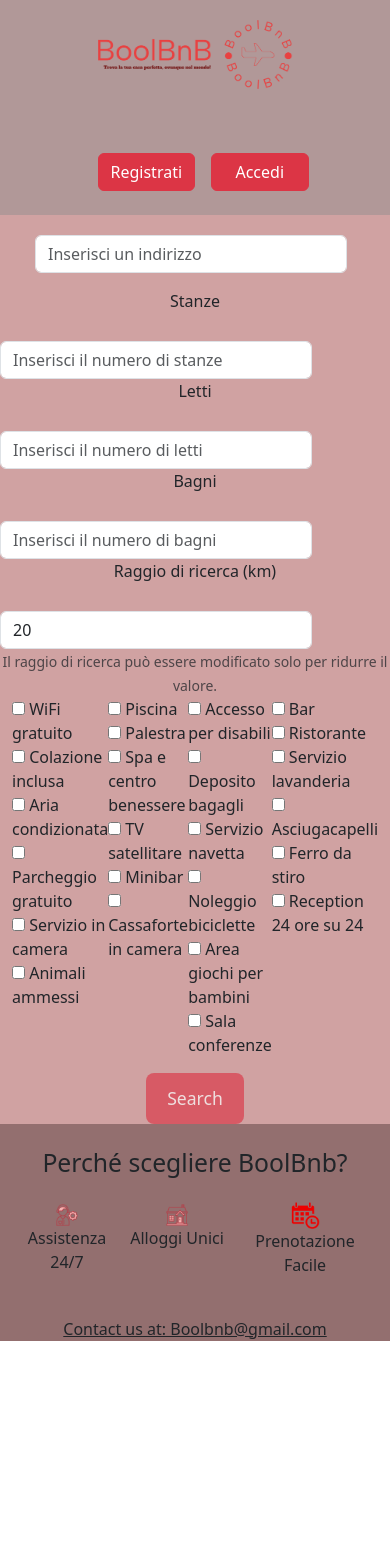
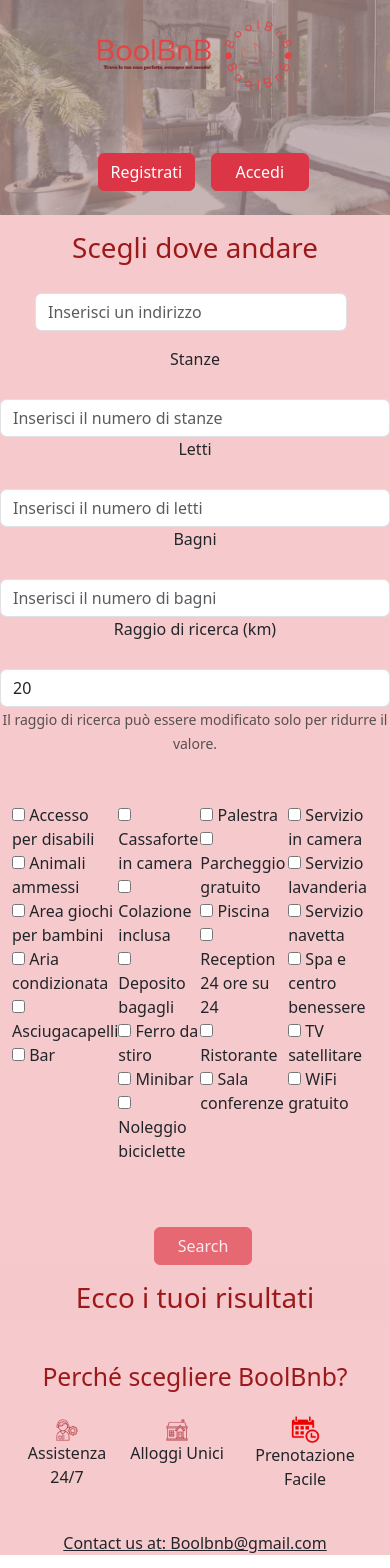
Before and after one commit to MatteoNeri99/BoolBnB_Vue, a Vue app: page / in a window 390 px wide. Shown: the top 1568 px of the page. Before the commit the page ends 1357 px from the top, so only its background shows below. Built offline with nearby package versions, Linux system fonts and the light colour scheme.

Commit message:
implementing style

```diff
--- a/src/components/ApartmentShow.vue
+++ b/src/components/ApartmentShow.vue
@@ -72,15 +72,15 @@ export default {
               <li class="fw-bold"><i class="fa-solid fa-toilet"></i> Bagni: <span class="fw-normal">{{ apartment.Bagni }}</span></li>
               <li class="fw-bold"><i class="fa-solid fa-ruler"></i> Metri quadrati: <span class="fw-normal">{{ apartment.Metri_quadrati }} metri quadrati</span></li>
               <li class="fw-bold"><i class="fa-solid fa-location-dot"></i> Indirizzo: <span class="fw-normal">{{ apartment.Indirizzo }}</span></li>
+              <li class="fw-bold"><i class="fa-solid fa-location-dot"></i> Servizi: <span class="fw-normal" v-for="service in apartment.services">{{ service.Nome }}</span></li>
             </ul>
-            <p class="fw-bold" Servizi: v-for="service in apartment.services">{{ service.Nome }}</p>
           </div>
           <div class="card-footer">
-            <router-link to="/apartments" class="btn btn-primary submit-btn">Torna alla homepage</router-link>
+            <router-link to="/" style="background-color: #9c191b" class="btn">Torna alla homepage</router-link>
           </div>
 
           <!-- Form di invio messaggio -->
-          <div class="card-footer styled-footer">
+          <div class="card-footer styled-footer d-flex flex-column">
             <h2 class="footer-title">Invia un messaggio al proprietario</h2>
             <form @submit.prevent="sendMessage" class="contact-form">
               <div class="mb-3">
@@ -110,7 +110,7 @@ export default {
                   placeholder="Scrivi qui il tuo messaggio"
                 ></textarea>
               </div>
-              <button type="submit" class="btn btn-primary submit-btn">Invia Messaggio</button>
+              <button type="submit" class="btn-mex">Invia Messaggio</button>
             </form>
           </div>
         </div>
@@ -119,7 +119,12 @@ export default {
   </div>
 </template>
 
-<style scoped>
+<style lang="scss">
+@use '../node_modules/bootstrap/scss/bootstrap.scss';
+.card-body{
+  background-color: #f5c9cb;
+  color: #b5191c;
+}
 .card-img-top {
   height: 300px;
   object-fit: cover;
@@ -158,21 +163,20 @@ export default {
 
 .form-label {
   font-weight: 500;
-  color: #555;
 }
 
-.email-input, .message-input {
-  border: 2px solid #ddd;
-  padding: 12px;
-  border-radius: 8px;
-  font-size: 1rem;
-  transition: border-color 0.3s ease-in-out;
-}
+// .email-input, .message-input {
+//   border: 2px solid #ddd;
+//   padding: 12px;
+//   border-radius: 8px;
+//   font-size: 1rem;
+//   transition: border-color 0.3s ease-in-out;
+// }
 
-.email-input:focus, .message-input:focus {
-  border-color: #e84141;
-  box-shadow: 0 0 8px rgba(0, 123, 255, 0.2);
-}
+// .email-input:focus, .message-input:focus {
+//   border-color: #db3545;
+//   box-shadow: 0 0 8px rgba(0, 123, 255, 0.2);
+// }
 
 .message-input {
   min-height: 120px;
@@ -182,19 +186,18 @@ export default {
   color: #888;
 }
 
-.submit-btn {
-  background-color: #e84141;
-  border: none;
-  padding: 12px 20px;
-  border-radius: 8px;
-  font-size: 1.1rem;
-  font-weight: 500;
-  color: #fff;
-  cursor: pointer;
-  transition: background-color 0.3s ease-in-out;
+.card-footer{
+  background-color: #9c191b;
 }
 
-.submit-btn:hover {
-  background-color: #480d0d;
+.btn {
+  background-color: #9c191b;
+  color: white;
 }
+
+.btn-mex {
+  background-color: #9c191b;
+  color: white;
+}
+
 </style>
--- a/src/components/ApartmentsList.vue
+++ b/src/components/ApartmentsList.vue
@@ -81,20 +81,4 @@
   max-width: 600px;
   margin: 30px auto;
 }
-
-.submit-btn {
-  background-color: #e84141;
-  border: none;
-  padding: 12px 20px;
-  border-radius: 8px;
-  font-size: 1.1rem;
-  font-weight: 500;
-  color: #fff;
-  cursor: pointer;
-  transition: background-color 0.3s ease-in-out;
-}
-
-.submit-btn:hover {
-  background-color: #480d0d;
-}
   </style>
--- a/src/components/ProvaRicerca.vue
+++ b/src/components/ProvaRicerca.vue
@@ -90,7 +90,10 @@ export default {
 </script>
 <template>
   <div class="apartment-search">
-    <form >
+    <form>
+      <h1 class="title">
+        Scegli dove andare
+      </h1>
       <div class="form-group">
         <label for="indirizzo"></label>
         <input
@@ -101,12 +104,12 @@ export default {
           id="Indirizzo" name="Indirizzo"
           placeholder="Inserisci un indirizzo"
           aria-label="Search">
-        <ul v-if="autocompleteResults.length" class="searchbar autocomplete-results">
+        <ul v-if="autocompleteResults.length" class="list searchbar autocomplete-results">
           <li v-for="result in autocompleteResults" :key="result.id" @click="selectAddress(result)">
             {{ result.address.freeformAddress }}
           </li>
         </ul>
-        <p v-if="!isValidAddress && address.length > 0" class="text-danger">Please select a valid address from the list.</p>
+        <p v-if="!isValidAddress && address.length > 0" class=" text-danger">Per favore, seleziona un indirizzo valido dalla lista.</p>
       </div>
 
       <div class="row mt-3 justify-content-center text-center">
@@ -129,53 +132,67 @@ export default {
           <small class="form-text text-muted">Il raggio di ricerca può essere modificato solo per ridurre il valore.</small>
         </div>
       </div>
-      <div class="container">
+      <div class="container pt-5 pb-5">
         <div class="row">
           <div class="d-flex justify-content-center">
             <ul class="col-md-2 list-unstyled">
-              <li><label><input type="checkbox" v-model="services" name="services[]" value="1"> WiFi gratuito</label></li>
-              <li><label><input type="checkbox" v-model="services" name="services[]" value="2"> Colazione inclusa</label></li>
+              <li><label><input type="checkbox" v-model="services" name="services[]" value="13"> Accesso per disabili</label></li>
+              <li><label><input type="checkbox" v-model="services" name="services[]" value="6"> Animali ammessi</label></li>
+              <li><label><input type="checkbox" v-model="services" name="services[]" value="17"> Area giochi per bambini</label></li>
               <li><label><input type="checkbox" v-model="services" name="services[]" value="3"> Aria condizionata</label></li>
-              <li><label><input type="checkbox" v-model="services" name="services[]" value="4"> Parcheggio gratuito</label></li>
-              <li><label><input type="checkbox" v-model="services" name="services[]" value="5"> Servizio in camera</label></li>
-              <li><label><input type="checkbox" v-model="services" name="services[]" value="6"> Animali ammessi</label></li>
+              <li><label><input type="checkbox" v-model="services" name="services[]" value="22"> Asciugacapelli</label></li>
+              <li><label><input type="checkbox" v-model="services" name="services[]" value="19"> Bar</label></li>
             </ul>
             <ul class="col-md-2 list-unstyled">
-              <li ><label ><input type="checkbox" v-model="services" name="services[]" value="7"> Piscina</label></li>
-              <li ><label ><input type="checkbox" v-model="services" name="services[]" value="8"> Palestra</label></li>
-              <li ><label ><input type="checkbox" v-model="services" name="services[]" value="9"> Spa e centro benessere</label></li>
-              <li ><label ><input type="checkbox" v-model="services" name="services[]" value="10"> TV satellitare</label></li>
-              <li ><label ><input type="checkbox" v-model="services" name="services[]" value="11"> Minibar</label></li>
-              <li ><label ><input type="checkbox" v-model="services" name="services[]" value="12"> Cassaforte in camera</label></li>
+              <li><label><input type="checkbox" v-model="services" name="services[]" value="12"> Cassaforte in camera</label></li>
+              <li><label><input type="checkbox" v-model="services" name="services[]" value="2"> Colazione inclusa</label></li>
+              <li><label><input type="checkbox" v-model="services" name="services[]" value="14"> Deposito bagagli</label></li>
+              <li><label><input type="checkbox" v-model="services" name="services[]" value="23"> Ferro da stiro</label></li>
+              <li><label><input type="checkbox" v-model="services" name="services[]" value="11"> Minibar</label></li>
+              <li><label><input type="checkbox" v-model="services" name="services[]" value="16"> Noleggio biciclette</label></li>
             </ul>
             <ul class="col-md-2 list-unstyled">
-              <li ><label ><input type="checkbox" v-model="services" name="services[]" value="13"> Accesso per disabili</label></li>
-              <li ><label ><input type="checkbox" v-model="services" name="services[]" value="14"> Deposito bagagli</label></li>
-              <li ><label ><input type="checkbox" v-model="services" name="services[]" value="15"> Servizio navetta</label></li>
-              <li ><label ><input type="checkbox" v-model="services" name="services[]" value="16"> Noleggio biciclette</label></li>
-              <li ><label ><input type="checkbox" v-model="services" name="services[]" value="17"> Area giochi per bambini</label></li>
-              <li ><label ><input type="checkbox" v-model="services" name="services[]" value="18"> Sala conferenze</label></li>
+              <li><label><input type="checkbox" v-model="services" name="services[]" value="8"> Palestra</label></li>
+              <li><label><input type="checkbox" v-model="services" name="services[]" value="4"> Parcheggio gratuito</label></li>
+              <li><label><input type="checkbox" v-model="services" name="services[]" value="7"> Piscina</label></li>
+              <li><label><input type="checkbox" v-model="services" name="services[]" value="24"> Reception 24 ore su 24</label></li>
+              <li><label><input type="checkbox" v-model="services" name="services[]" value="20"> Ristorante</label></li>
+              <li><label><input type="checkbox" v-model="services" name="services[]" value="18"> Sala conferenze</label></li>
             </ul>
             <ul class="col-md-2 list-unstyled">
-              <li ><label ><input type="checkbox" v-model="services" name="services[]" value="19"> Bar</label></li>
-              <li ><label ><input type="checkbox" v-model="services" name="services[]" value="20"> Ristorante</label></li>
-              <li ><label ><input type="checkbox" v-model="services" name="services[]" value="21"> Servizio lavanderia</label></li>
-              <li ><label ><input type="checkbox" v-model="services" name="services[]" value="22"> Asciugacapelli</label></li>
-              <li ><label ><input type="checkbox" v-model="services" name="services[]" value="23"> Ferro da stiro</label></li>
-              <li ><label ><input type="checkbox" v-model="services" name="services[]" value="24"> Reception 24 ore su 24</label></li>
+              <li><label><input type="checkbox" v-model="services" name="services[]" value="5"> Servizio in camera</label></li>
+              <li><label><input type="checkbox" v-model="services" name="services[]" value="21"> Servizio lavanderia</label></li>
+              <li><label><input type="checkbox" v-model="services" name="services[]" value="15"> Servizio navetta</label></li>
+              <li><label><input type="checkbox" v-model="services" name="services[]" value="9"> Spa e centro benessere</label></li>
+              <li><label><input type="checkbox" v-model="services" name="services[]" value="10"> TV satellitare</label></li>
+              <li><label><input type="checkbox" v-model="services" name="services[]" value="1"> WiFi gratuito</label></li>
             </ul>
           </div>
         </div>
       </div>
+
+
       <div class="d-flex flex-column align-items-center">
-        <button class="btn btn-danger submit-btn" @click.prevent="searchApartments" :disabled="!isValidAddress">Search</button>
+        <button class="btn btn-danger ms-3 submit-btn" @click.prevent="searchApartments" :disabled="!isValidAddress">Search</button>
       </div>
     </form>
   </div>
   <SearchResults :apartments="apartments"/>
 </template>
 
-<style scoped>
+<style lang="scss">
+@use '../node_modules/bootstrap/scss/bootstrap.scss';
+
+.list{
+  background-color: #EC8385;
+  color: white;
+}
+
+.title{
+  text-align: center;
+  padding-top: 1rem;
+  color: #9c191b;
+}
 .autocomplete-results {
   border: 1px solid #ccc;
   max-height: 200px;
@@ -192,7 +209,7 @@ export default {
 }
 .searchbar {
   margin-top: 20px;
-  width: 80%;
+  width: 60%;
 }
 .small-searchbar {
   margin-top: 20px;
@@ -203,9 +220,16 @@ export default {
     justify-content: center;
     flex-direction: column;
     align-items: center;
+
+    input{
+      width: 80%;
+    }
+}
+
+form{
+  background-color: #f6cacc;
 }
 .submit-btn {
-  background-color: #e84141;
   border: none;
   padding: 12px 20px;
   border-radius: 8px;
@@ -215,11 +239,5 @@ export default {
   cursor: pointer;
   width: 25%;
 }
-form{
-  background-color: #d0a2a2;
-}
 
-.submit-btn:hover {
-  background-color: #480d0d;
-}
 </style>
--- a/src/components/SearchResults.vue
+++ b/src/components/SearchResults.vue
@@ -2,7 +2,10 @@
     <div class="container">
       <div>
         <div class="row justify-content-center">
-          <div class="col-md-4 mb-4 w-100" v-for="apartment in apartments"  :key="apartment.id">
+          <h1 class="title">
+            Ecco i tuoi risultati
+          </h1>
+          <div v-for="apartment in apartments"  :key="apartment.id">
             <div class="card p-3 w-100 styled-header">
               <img :src="apartment.Img" class="card-img-top" alt="Apartment Image">
               <div class="card-body">
@@ -14,8 +17,8 @@
                   <li class="fw-bold"><i class="fa-solid fa-toilet"></i> Bagni: <span class="fw-normal">{{ apartment.Bagni }}</span></li>
                   <li class="fw-bold"><i class="fa-solid fa-ruler"></i> Metri quadrati: <span class="fw-normal">{{ apartment.Metri_quadrati }} metri quadrati</span></li>
                   <li class="fw-bold"><i class="fa-solid fa-location-dot"></i> Indirizzo: <span class="fw-normal">{{ apartment.Indirizzo }}</span></li>
+                  <li class="fw-bold"><i class="fa-solid fa-location-dot"></i> Servizi: <span class="fw-normal" v-for="service in apartment.services">{{ service.Nome }}</span></li>
                 </ul>
-                <p class="fw-bold" Servizi: v-for="service in apartment.services">{{ service.Nome }}</p>
             </div>
             <div class="card-footer">
               <router-link :to="{ name: 'apartment-details', params: { id: apartment.id } }" class="btn btn-danger btn-submit">
@@ -37,7 +40,16 @@
   };
   </script>
 
-  <style scoped>
+  <style lang="scss">
+  @use '../node_modules/bootstrap/scss/bootstrap.scss';
+
+  .container{
+    margin: 0;
+    padding: 0;
+  }
+
+
+
 .card-img-top {
   height: 300px;
   object-fit: cover;
@@ -53,7 +65,7 @@
 }
 
 .submit-btn {
-  /* background-color: #e84141; */
+  background-color: #e84141;
   border: none;
   padding: 12px 20px;
   border-radius: 8px;
--- a/src/pages/AppHomepage.vue
+++ b/src/pages/AppHomepage.vue
@@ -44,7 +44,7 @@ export default  {
     <ProvaRicerca/>
   </main>
   <footer class="pt-4">
-    <div>
+    <div class="title">
       <h2 class="mb-4 text-center">Perché scegliere BoolBnb?</h2>
     </div>
     <div class="container">
@@ -63,7 +63,7 @@ export default  {
         </div>
       </div>
     </div>
-    <p class="text-center mt-4">
+    <p class="text-center pt-4">
       <u>Contact us at: Boolbnb@gmail.com</u>
     </p>
   </footer>
@@ -77,9 +77,32 @@ template{
   padding: 0;
   box-sizing: border-box;
 }
+main{
+  background-color: #f5c9cb;
+}
 header{
-  background-color: #b19898;
-  ;
+  background-color: #f6cacc;
+  position: relative;
+  background-image: url(../img/header-img.webp);
+  background-repeat: no-repeat;
+  background-size: cover;
+
+  &::before {
+    content: "";
+    position: absolute;
+    top: 0;
+    left: 0;
+    width: 100%;
+    height: 100%;
+    background-color: #b19898;
+    opacity: 0.7;
+    z-index: 0; // Manda lo sfondo dietro al contenuto
+  }
+
+  .header, .d-flex {
+    position: relative;
+    z-index: 1;
+  }
 }
 .logo{
   margin-top: 5%;
@@ -90,10 +113,14 @@ img{
   width: 20%;
 }
 footer{
-  background-color: #936f6f;
+  background-color: #f6cacc;
+}
+.title{
+  text-align: center;
+  padding-top: 1rem;
+  color: #9c191b;
 }
 .submit-btn {
-  background-color: #e84141;
   border: none;
   padding: 12px 20px;
   border-radius: 8px;
```
Also changed, not shown: src/img/header-img.webp (added).
